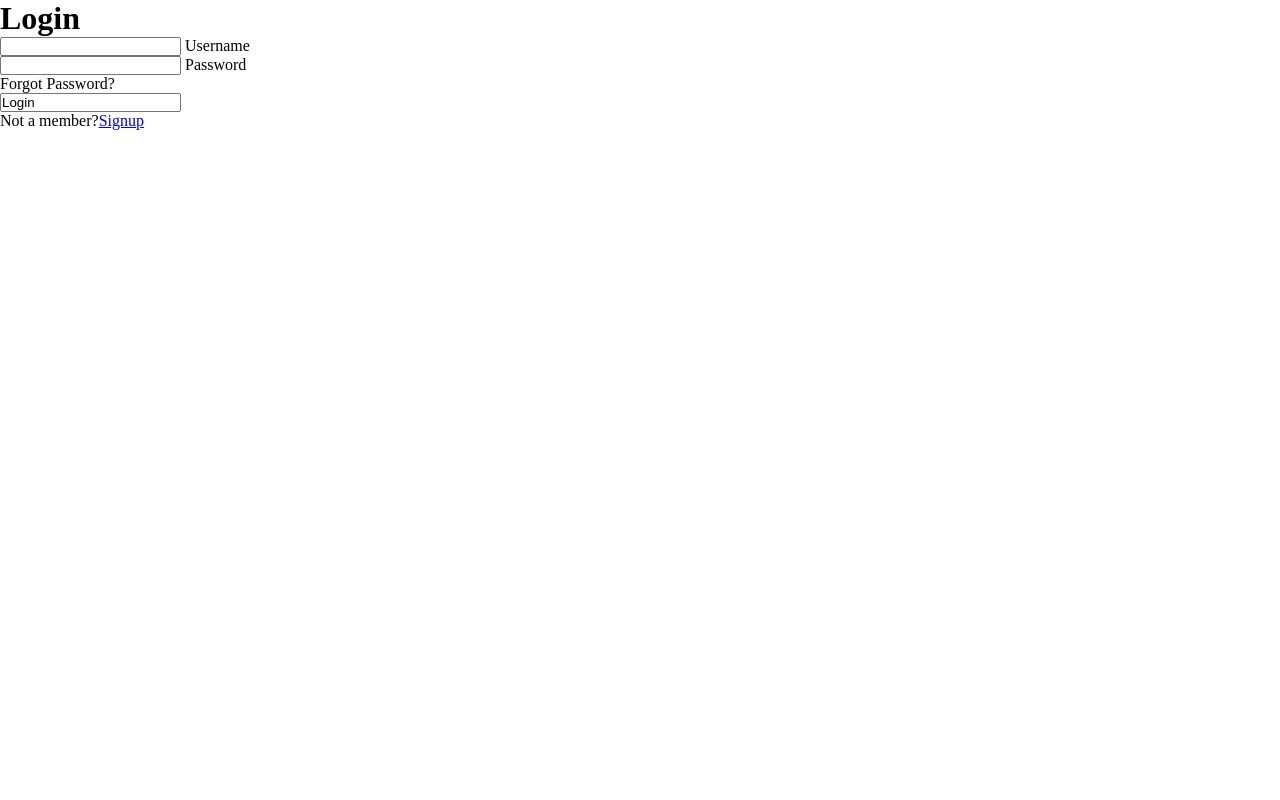
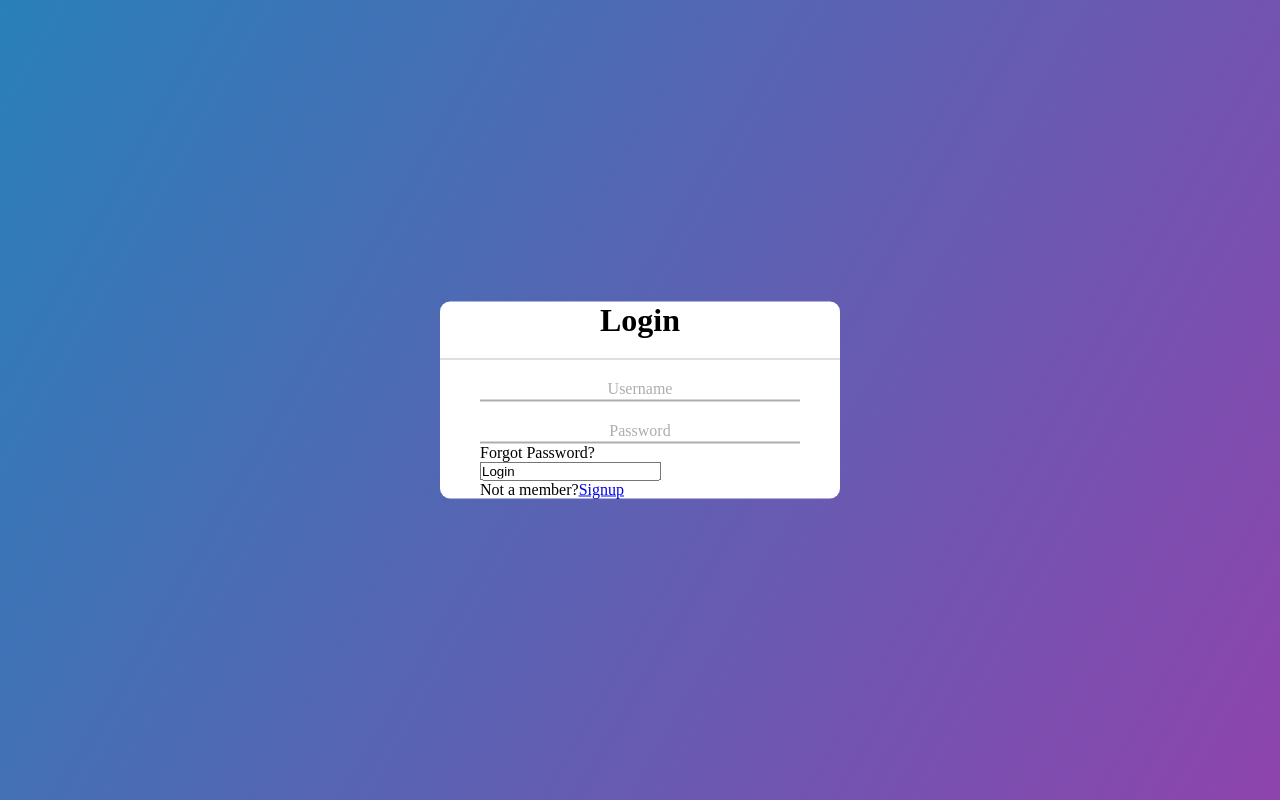
Before and after one commit to Alisrem/SignUp, a plain HTML site: page index.html in a window 1280 px wide. Drawn offline with Linux system fonts and the light colour scheme.

Commit message:
I am trying

```diff
--- a/style.css
+++ b/style.css
@@ -3,3 +3,62 @@
     margin: 0;
     padding: 0;
 }
+body{
+    margin: 0;
+    padding: 0;
+    font-family: montserrat;
+    background: linear-gradient(120deg,#2980b9,#8e44ad);
+    height: 100vh;
+    overflow: hidden;
+}
+.center
+{
+    position: absolute;
+    top: 50%;
+    left: 50%;
+    transform: translate(-50%,-50%);
+    width: 400px;
+    background: white;
+    border-radius: 10px;
+
+}
+.center h1
+{
+    text-align: center;
+    padding: 0 0 20px 0;
+    border-bottom: 1px solid silver;
+
+}.center form
+{
+    padding: 0 40px;
+    box-sizing: border-box;
+}
+form  .txt_field
+{
+position: relative;
+border-bottom: 2px solid #adadad;
+margin-trim: 30px 0;
+
+}
+.txt_field input
+{
+    width: 100%;
+    padding: 0 5px;
+    height: 40px;
+    font-size: 16px;
+    border: none;
+    background: none;
+    outline: none;
+}
+.txt_field label
+{
+    position: absolute;
+    top: 50%;
+    left: 50%;
+    color: #adadad;
+    transform: translate(-50%);
+    font-size: 16px;
+    pointer-events: none;
+
+}
+.txt_field span
```
